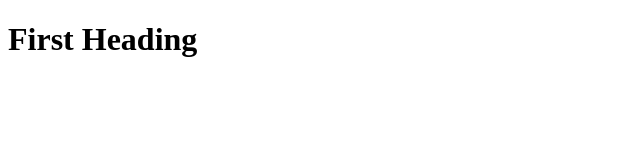
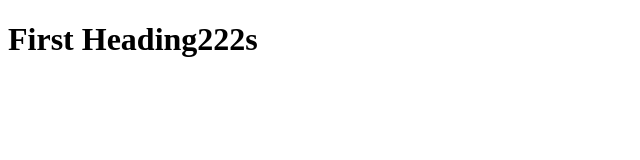
Before and after one commit to devnaveenr/p1, a plain HTML site: page index.html in a window 1280 px wide. Shown: the whole page, without its empty margins (0-640 px from the left). Drawn offline with Linux system fonts and the light colour scheme.

Commit message:
heading change

```diff
--- a/index.html
+++ b/index.html
@@ -4,6 +4,6 @@
 	<title></title>
 </head>
 <body>
-<h1>First Heading</h1>
+<h1>First Heading222s</h1>
 </body>
 </html>
```
